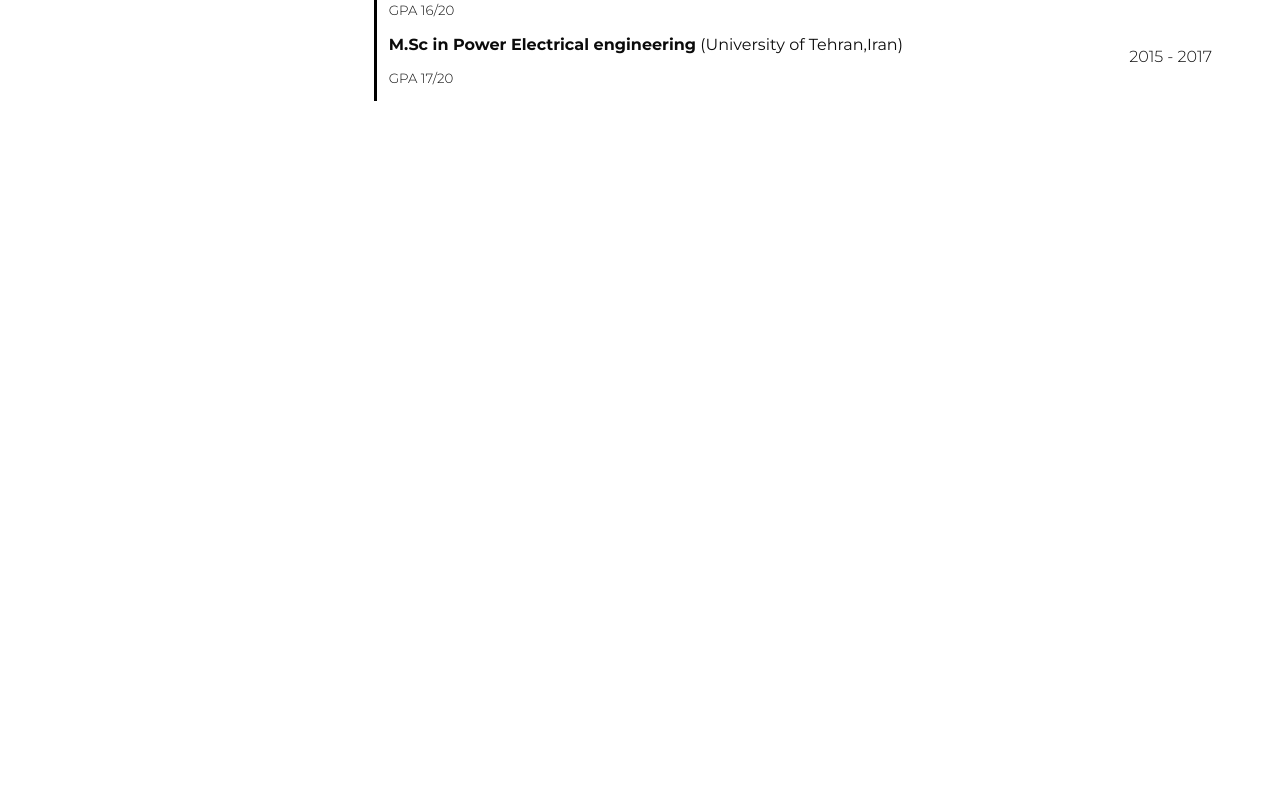
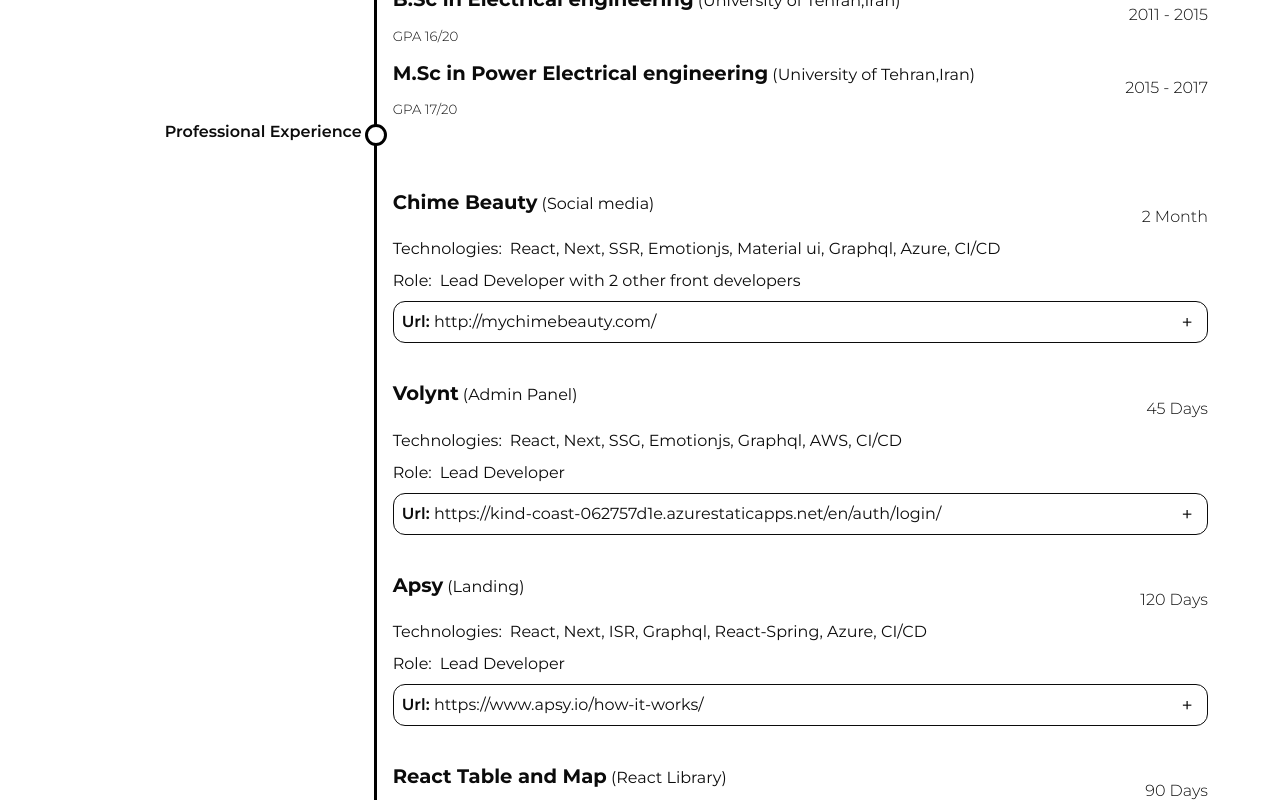
Before and after one commit to pooria-zadeh/portfolio, a Next.js app: page /en in a window 1280 px wide. Shown: the part 580-1380 px from the top of the page. Before the commit the page ends 800 px from the top, so only its background shows below. Built offline with nearby package versions, Linux system fonts and the light colour scheme; a web font is replaced by a local one.

Commit message:
add project description

```diff
--- a/pages/index.tsx
+++ b/pages/index.tsx
@@ -7,7 +7,7 @@
 const Index: React.FC = () => {
   const router = useRouter();
   useEffect(() => {
-    router.push(`/${getInitialLocale()}/en`, undefined, { shallow: true });
+    router.push(`/${getInitialLocale()}`, undefined, { shallow: true });
   }, []);
   return (
     <>
--- /dev/null
+++ b/src/components/base/dropdown/accordion.flat.tsx
@@ -0,0 +1,87 @@
+import { getPaletteColor } from "@/theme/helper";
+import styled from "@emotion/styled";
+import { createContext, useContext, useState } from "react";
+
+import { MColumnView } from "../view-container/Column";
+import { MRowView } from "../view-container/Row";
+
+export const BSFlatAccordion = styled(MColumnView)<AppBaseColorType>(
+  ({ palette, degree, theme }) => ({
+    border: "1px solid",
+    borderColor: getPaletteColor({ palette, degree }),
+    borderRadius: theme.shape.borderRadius.medium,
+    padding: 8,
+  })
+);
+
+const TitleContainer = styled(MRowView)<AppBaseColorType & { open: boolean }>(
+  ({ palette, degree, theme, open }) => ({
+    minWidth: 300,
+    position: "relative",
+    width: "100%",
+    cursor: "pointer",
+    alignItems: "center",
+    "& > p": {
+      flex: 1,
+    },
+    "&:after": {
+      content: open ? "'-'" : "'+'",
+      width: 24,
+      height: 24,
+      fontSize: theme.typography.h5.fontSize,
+      display: "flex",
+      alignItems: "center",
+      justifyContent: "center",
+      color: getPaletteColor({ palette, degree }),
+      backgroundColor: "#FFF",
+      borderRadius: theme.shape.borderRadius.tiny,
+    },
+  })
+);
+const ToggleContainer = styled.div<{ open: boolean }>(({ open }) => ({
+  maxHeight: open ? 1200 : 0,
+  overflow: "hidden",
+  transition: "all 0.3s",
+}));
+
+type Props = {
+  WrapperComponent?: AppStyledComponent<any>;
+  children: Array<JSX.Element>;
+};
+
+const AccordionProvider = createContext(
+  {} as {
+    open: boolean;
+    setOpen: React.Dispatch<React.SetStateAction<boolean>>;
+  }
+);
+
+export const FlatAccordion = ({
+  children,
+
+  WrapperComponent = BSFlatAccordion,
+}: Props) => {
+  const [open, setOpen] = useState(false);
+
+  return (
+    <AccordionProvider.Provider value={{ open, setOpen }}>
+      <WrapperComponent>{children}</WrapperComponent>
+    </AccordionProvider.Provider>
+  );
+};
+
+const TitleComponent = ({ children }: AppCommonChild) => {
+  const { open, setOpen } = useContext(AccordionProvider);
+  return (
+    <TitleContainer open={open} onClick={() => setOpen((p) => !p)}>
+      {children}
+    </TitleContainer>
+  );
+};
+const BodyComponent = ({ children }: AppCommonChild) => {
+  const { open } = useContext(AccordionProvider);
+  return <ToggleContainer open={open}>{children}</ToggleContainer>;
+};
+
+FlatAccordion.Title = TitleComponent;
+FlatAccordion.Body = BodyComponent;
--- a/src/i18n/locales/en/common.ts
+++ b/src/i18n/locales/en/common.ts
@@ -1,8 +1,15 @@
-import { AcademicDataType } from "@/types/resume.type";
+import { AcademicDataType, ProfessionDataType } from "@/types/resume.type";
 
 const common = {
   pr: "Pooria Rajabzadeh",
   gpa: "GPA",
+  testUser: "Test User",
+  technologies: "Technologies",
+  role: "Role",
+  password: "Password",
+  username: "Username",
+  tryItWithTestUser:
+    "You could try the development environment of site with this test user",
   resume: {
     summary: {
       title: "Summary",
@@ -73,6 +80,9 @@
           name: "Chime Beauty",
           category: "Social media",
           link: "http://mychimebeauty.com/",
+          description: {
+            text: "A social media progressive web app. This website implemented with nextjs on ssr mode, It has image optimization (server side) and compression (client side) and uses graphql apis with swr cache for state management.",
+          },
           technologies: [
             "React",
             "Next",
@@ -80,69 +90,64 @@
             "Emotionjs",
             "Material ui",
             "Graphql",
+            "Azure",
+            "CI/CD",
           ],
-          role: "Lead Developer with 2 other front developer",
+          role: "Lead Developer with 2 other front developers",
           duration: "2 Month",
         },
+
         {
           name: "Volynt",
           category: "Admin Panel",
           link: "https://kind-coast-062757d1e.azurestaticapps.net/en/auth/login/",
-          users: [
-            { username: "manager@volynt.com", password: "123456" },
-            { username: "superadmin@volynt.com", password: "123456" },
+          description: {
+            text: "This is a admin panel with role base authorizaiton. All ui element implemented from scratch with emotionjs and api implemented with help of graphql and api state managed with swr and calls with optimistic updates, Each role has separate website so if you wanna see all pages you should try both user types.",
+            testUsers: [
+              { username: "manager@volynt.com", password: "123456" },
+              { username: "superadmin@volynt.com", password: "123456" },
+            ],
+          },
+
+          technologies: [
+            "React",
+            "Next",
+            "SSG",
+            "Emotionjs",
+            "Graphql",
+            "AWS",
+            "CI/CD",
           ],
-          technologies: ["React", "Next", "SSG", "Emotionjs", "Graphql"],
           role: "Lead Developer",
           duration: "45 Days",
         },
-        {
-          name: "Volynt",
-          category: "Admin Panel",
-          link: "https://kind-coast-062757d1e.azurestaticapps.net/en/auth/login/",
-          users: [
-            { username: "manager@volynt.com", password: "123456" },
-            { username: "superadmin@volynt.com", password: "123456" },
-          ],
-          technologies: ["React", "Next", "SSG", "Emotionjs", "Graphql"],
-          role: "Lead Developer",
-          duration: "50 Days",
-        },
+
         {
           name: "Apsy",
           category: "Landing",
           link: "https://www.apsy.io/how-it-works/",
-          users: [
-            { username: "manager@volynt.com", password: "123456" },
-            { username: "superadmin@volynt.com", password: "123456" },
+          description: {
+            text: "Embark is landing page of apsy which is a software company creating application using some automation processes. It has too many animation using react-spring and material ui help us as ui library.",
+          },
+          technologies: [
+            "React",
+            "Next",
+            "ISR",
+            "Graphql",
+            "React-Spring",
+            "Azure",
+            "CI/CD",
           ],
-          technologies: ["React", "Next", "ISR", "Graphql", "React-Spring"],
           role: "Lead Developer",
           duration: "120 Days",
         },
         {
-          name: "Knitnet",
-          category: "Admin Panel",
-          link: "https://vip.myknitnet.com/login",
-          users: [{ username: "demo", password: "demo123!@" }],
-          technologies: ["React", "CSR", "Material UI", "REST"],
-          role: "Senior Developer",
-          duration: "90 Days",
-        },
-        {
-          name: "Drag N Drop Analysis",
-          category: "Analysis Application",
-          link: "https://vip.myknitnet.com/login",
-          users: [{ username: "demo", password: "demo123!@" }],
-          technologies: ["React", "CSR", "Material UI"],
-          role: "Lead Developer",
-          duration: "60 Days",
-        },
-        {
           name: "React Table and Map",
           category: "React Library",
-          link: "https://vip.myknitnet.com/login",
-          users: [{ username: "demo", password: "demo123!@" }],
+          link: "https://cranky-snyder-0e6782.netlify.app/",
+          description: {
+            text: "A map, table and table-map library. Code is not pulicly available as company requested. Leaflet map library and react-window and also material ui are most important library used in this project and rollup help us bundle this project. Document is written in mdx format.",
+          },
           technologies: [
             "React",
             "Roleup",
@@ -155,7 +160,32 @@
           role: "Lead Developer",
           duration: "90 Days",
         },
-      ],
+        {
+          name: "Knitnet",
+          category: "Admin Panel",
+          link: "https://vip.myknitnet.com/login",
+          description: {
+            text: "",
+            testUsers: [{ username: "demo", password: "demo123!@" }],
+          },
+
+          technologies: ["React", "CSR", "Material UI", "REST"],
+          role: "Senior Developer",
+          duration: "90 Days",
+        },
+        {
+          name: "Drag N Drop Analysis",
+          category: "Analysis Application",
+          link: "https://vip.myknitnet.com/login",
+          description: {
+            text: "",
+          },
+
+          technologies: ["React", "CSR", "Material UI"],
+          role: "Lead Developer",
+          duration: "60 Days",
+        },
+      ] as Array<ProfessionDataType>,
     },
   },
 };
--- /dev/null
+++ b/src/pages/index/cc.description.tsx
@@ -0,0 +1,68 @@
+import { FlatAccordion } from "@/components/base/dropdown/accordion.flat";
+import { BSHyperlink } from "@/components/base/MButton/styled";
+import { MText } from "@/components/base/MText";
+import { Spacer } from "@/components/base/spacer";
+import { MColumnView } from "@/components/base/view-container/Column";
+import { MRowView } from "@/components/base/view-container/Row";
+import useTranslation from "@/i18n/hooks/useTranslation";
+import { ProfessionDataType } from "@/types/resume.type";
+import styled from "@emotion/styled";
+
+const DescriptionText = styled(MText)(({ theme }) => ({
+  fontWeight: 100,
+  ...theme.typography.body2,
+  margin: "8px 0",
+}));
+
+export const DescriptionBox = ({
+  text,
+  testUsers,
+  link,
+}: ProfessionDataType["description"] & {
+  link: ProfessionDataType["link"];
+}) => {
+  const { t } = useTranslation();
+  return (
+    <FlatAccordion>
+      <FlatAccordion.Title>
+        <BSHyperlink css={{ flex: 1 }} target="_blank" href={link}>
+          <MText span fontWeight="semibold">
+            Url:{" "}
+          </MText>
+          <MText span>{link}</MText>
+        </BSHyperlink>
+      </FlatAccordion.Title>
+      <FlatAccordion.Body>
+        {text && (
+          <>
+            <DescriptionText>{text}</DescriptionText>
+            {testUsers && (
+              <DescriptionText>{t("tryItWithTestUser")}</DescriptionText>
+            )}
+          </>
+        )}
+        {testUsers?.map(({ password, username }) => (
+          <>
+            <MText variant="body3" fontWeight="semibold">
+              {t("testUser")}:
+            </MText>
+            <MColumnView key={username} css={{ margin: 8 }}>
+              <MRowView>
+                <MText css={{ marginRight: 8 }}>{t("username")}:</MText>
+                <MText fontWeight="medium" css={{ fontStyle: "italic" }}>
+                  {username}
+                </MText>
+              </MRowView>
+              <MRowView>
+                <MText css={{ marginRight: 8 }}>{t("password")}:</MText>
+                <MText fontWeight="medium" css={{ fontStyle: "italic" }}>
+                  {password}
+                </MText>
+              </MRowView>
+            </MColumnView>
+          </>
+        ))}
+      </FlatAccordion.Body>
+    </FlatAccordion>
+  );
+};
--- /dev/null
+++ b/src/pages/index/cc.list.tsx
@@ -0,0 +1,16 @@
+import { MUList } from "@/components/base/MList/styled";
+import { MText } from "@/components/base/MText";
+import { Fragment } from "react";
+
+export const CsvUList = ({ list }: { list: Array<string> }) => {
+  return (
+    <MUList>
+      {list.map((d: string, idx: number) => (
+        <Fragment key={idx}>
+          <MText span>{d}</MText>
+          {idx !== list.length - 1 && <MText span>{", "}</MText>}
+        </Fragment>
+      ))}
+    </MUList>
+  );
+};
--- a/src/pages/index/page.index.tsx
+++ b/src/pages/index/page.index.tsx
@@ -5,10 +5,12 @@
 import { MContainerView } from "@/components/base/view-container/Container";
 import { MRowView } from "@/components/base/view-container/Row";
 import useTranslation from "@/i18n/hooks/useTranslation";
-import { AcademicDataType } from "@/types/resume.type";
+import { AcademicDataType, ProfessionDataType } from "@/types/resume.type";
 import styled from "@emotion/styled";
 import { LINKS, OBJECT_DATA } from "pr.data";
-import { Fragment } from "react";
+
+import { DescriptionBox } from "./cc.description";
+import { CsvUList } from "./cc.list";
 
 const Section = styled(MRowView)(({ theme }) => ({
   display: "grid",
@@ -25,8 +27,10 @@
 const SectionTitle = styled(MText)(({ theme }) => ({
   textAlign: "right",
   fontWeight: 600,
+  marginTop: -16,
   [theme.breakpoints.down.sm]: {
     textAlign: "left",
+    marginTop: 0,
   },
 }));
 
@@ -35,7 +39,7 @@
   border: "0px solid",
   borderLeftWidth: BORDER_W,
   position: "relative",
-  padding: 12,
+  padding: 16,
   margin: "0 12px",
   transition: "border 0.3s",
   [theme.breakpoints.down.sm]: {
@@ -63,8 +67,43 @@
     },
   },
 }));
+const SubSection = styled(MRowView)({
+  margin: "8px 0",
+});
+
 const SectionWithDuration = styled(MRowView)({});
 
+const DataNDurationRow = ({
+  name,
+  subtitle,
+  link,
+  duration,
+}: {
+  name: string;
+  subtitle: string;
+  duration: string;
+  link?: string;
+}) => {
+  return (
+    <SectionWithDuration justifyContent="space-between">
+      <div css={{ flex: 1, margin: "12px 0" }}>
+        <MText span variant="h4" fontWeight="bold">
+          {name}
+        </MText>
+        {link ? (
+          <BSHyperlink href={link}>
+            <MText span> ({subtitle}) </MText>
+          </BSHyperlink>
+        ) : (
+          <MText span> ({subtitle}) </MText>
+        )}
+      </div>
+      <MText fontWeight="light" css={{ alignSelf: "flex-end" }} span>
+        {duration}
+      </MText>
+    </SectionWithDuration>
+  );
+};
 export const IndexPageComponent = () => {
   const { t } = useTranslation();
 
@@ -102,14 +141,7 @@
       <Section>
         <SectionTitle>{t("resume.techSkill.title")}</SectionTitle>
         <RightSection>
-          <MUList>
-            {t("resume.techSkill.list").map((d: string, idx: number) => (
-              <Fragment key={idx}>
-                <MText span>{d}</MText>
-                <MText span>{", "}</MText>
-              </Fragment>
-            ))}
-          </MUList>
+          <CsvUList list={t("resume.techSkill.list")} />
         </RightSection>
       </Section>
       <Section>
@@ -122,23 +154,13 @@
                 idx: number
               ) => (
                 <div key={idx}>
-                  <SectionWithDuration justifyContent="space-between">
-                    <div css={{ flex: 1, margin: "12px 0" }}>
-                      <MText span fontWeight="bold">
-                        {degree}
-                      </MText>
-                      <BSHyperlink href={LINKS.unversity}>
-                        <MText span> ({university}) </MText>
-                      </BSHyperlink>
-                    </div>
-                    <MText
-                      fontWeight="light"
-                      css={{ alignSelf: "flex-end" }}
-                      span
-                    >
-                      {duration}
-                    </MText>
-                  </SectionWithDuration>
+                  <DataNDurationRow
+                    name={degree}
+                    subtitle={university}
+                    link={LINKS.unversity}
+                    duration={duration}
+                  />
+
                   <MText fontWeight="light" variant="body2">
                     {t("gpa")} {gpa}
                   </MText>
@@ -148,6 +170,45 @@
           </MUList>
         </RightSection>
       </Section>
+
+      <Section>
+        <SectionTitle>{t("resume.professional.title")}</SectionTitle>
+        <RightSection>
+          {t("resume.professional.list").map(
+            (
+              {
+                name,
+                category,
+                link,
+                description,
+                technologies,
+                role,
+                duration,
+              }: ProfessionDataType,
+              idx: number
+            ) => (
+              <div key={idx} css={{ margin: "24px 0" }}>
+                <DataNDurationRow
+                  name={name}
+                  subtitle={category}
+                  duration={duration}
+                />
+
+                <SubSection>
+                  <MText span css={{marginRight:8 }}>{t("technologies")}:</MText>
+
+                  <CsvUList list={technologies} />
+                </SubSection>
+                <SubSection>
+                  <MText span css={{marginRight:8 }}>{t("role")}:</MText>
+                  <MText>{role}</MText>
+                </SubSection>
+                <DescriptionBox {...description} link={link} />
+              </div>
+            )
+          )}
+        </RightSection>
+      </Section>
     </MContainerView>
   );
 };
```
Also changed, not shown: src/@types/resume.type.ts (+17 -5 lines), src/components/base/dropdown/flat.accordion.tsx (deleted, +0 -64 lines).
